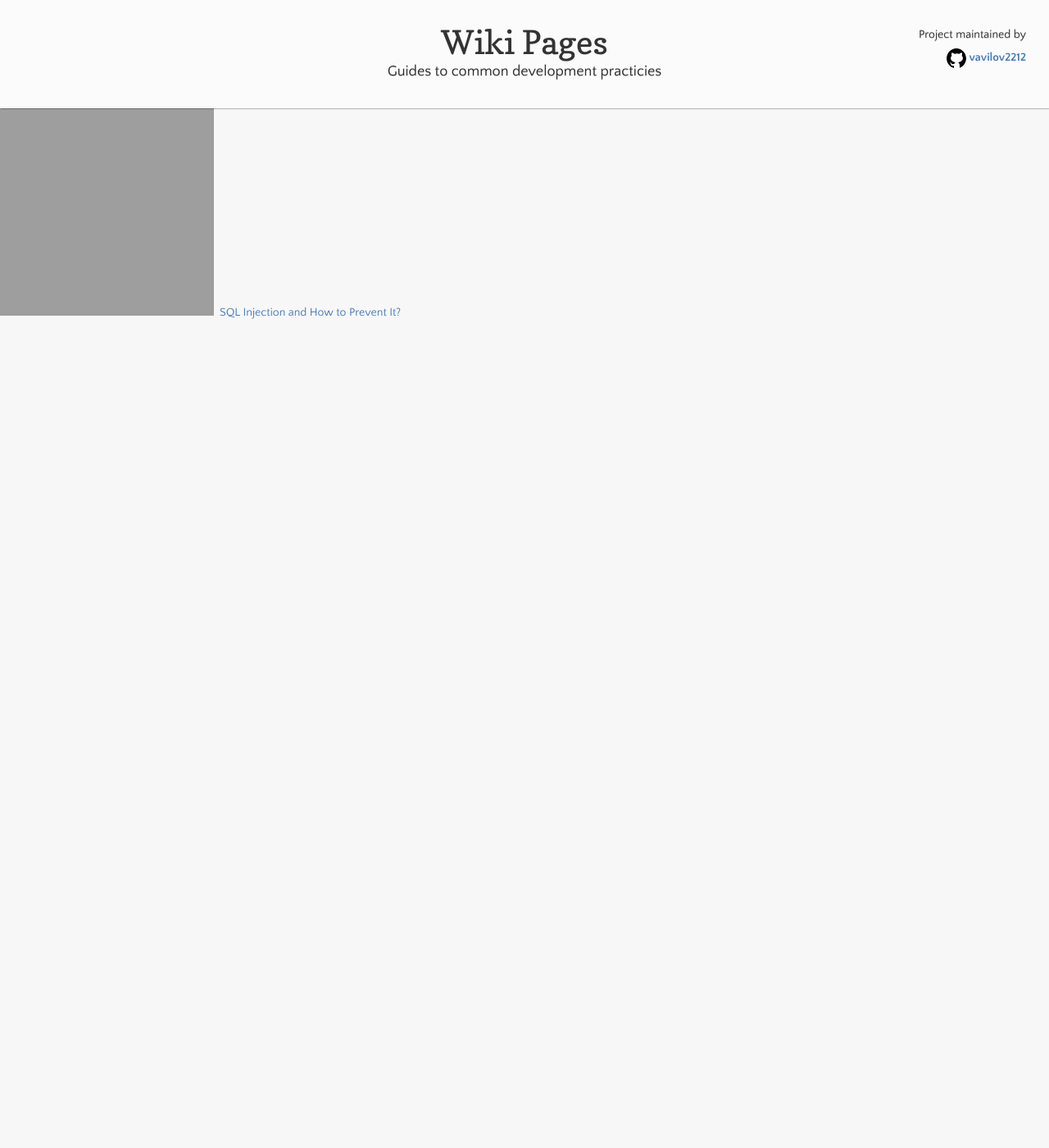
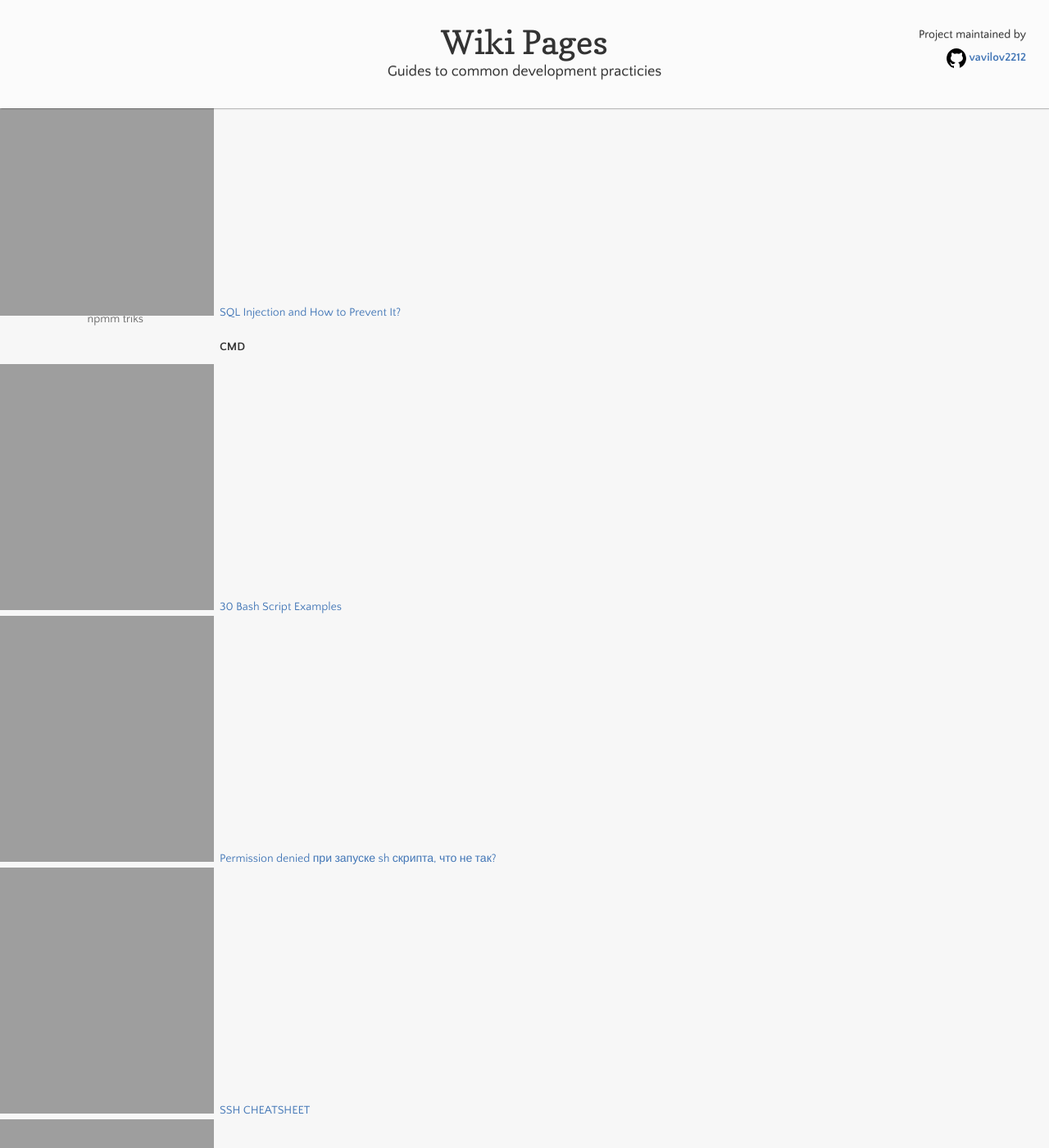
Before and after one commit to vavilov2212/vimwiki, a Jekyll site: the page built from _guides/unsorted.md, in a window 1280 px wide and 1400 px high, scrolled down 2504 px. Shown: the whole window at 82% size. Built offline with Jekyll 4.4.1, drawn with Linux system fonts in a browser that asks for light colours; before the commit the page ends 3134 px from its top, so only the background shows below that; some of the changed text lies outside the part shown.

Commit message:
docker folder from bookmasrks

```diff
--- a/_guides/unsorted.md
+++ b/_guides/unsorted.md
@@ -19,3 +19,9 @@
 <br> <br>
 #### Security
 - [SQL Injection and How to Prevent It?](https://www.baeldung.com/sql-injection)
+
+#### CMD
+- [30 Bash Script Examples](https://linuxhint.com/30_bash_script_examples/)
+- [Permission denied при запуске sh скрипта, что не так?](https://qna.habr.com/q/201649)
+- [SSH CHEATSHEET](https://cheatsheet.dennyzhang.com/cheatsheet-ssh-a4)
+- [Bash Shell Reference (manual)](https://courses.cs.washington.edu/courses/cse390a/14au/bash.html)
--- a/_layouts/default.html
+++ b/_layouts/default.html
@@ -29,7 +29,8 @@
     <section>
       <nav>
         <ul>
-          {% for guide in site.guides %}
+          {% assign sorted_guides = site.guides | sort: 'title' %}
+          {% for guide in sorted_guides %}
             <li>
               <a href="{{ site.baseurl }}{{ guide.url }}" title="{{ guide.title }}">{{ guide.title }}</a>
             </li>
```
Also changed, not shown: _guides/docker.md (added, +39 -0 lines), _guides/index.md (+1 -0 lines).
